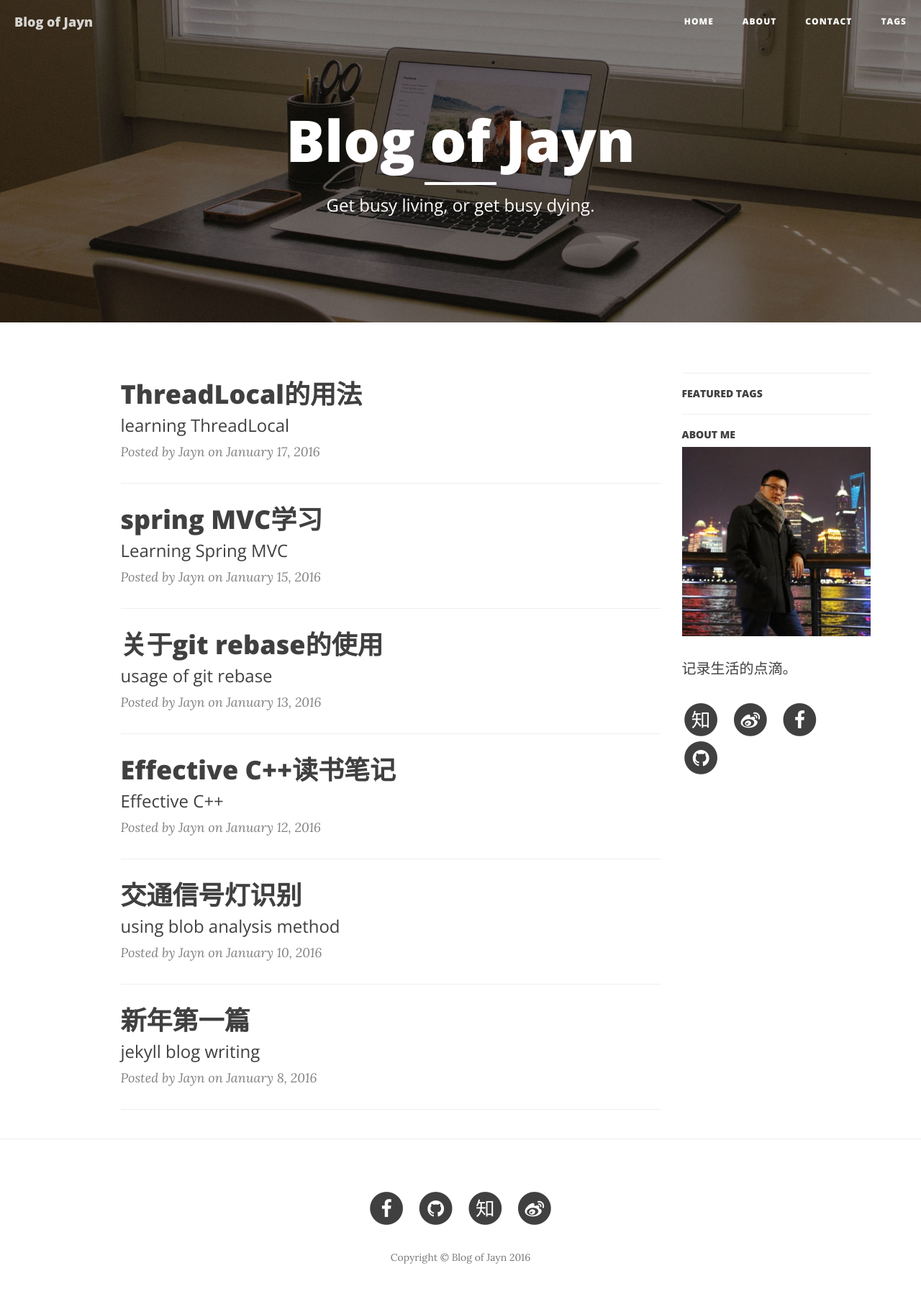
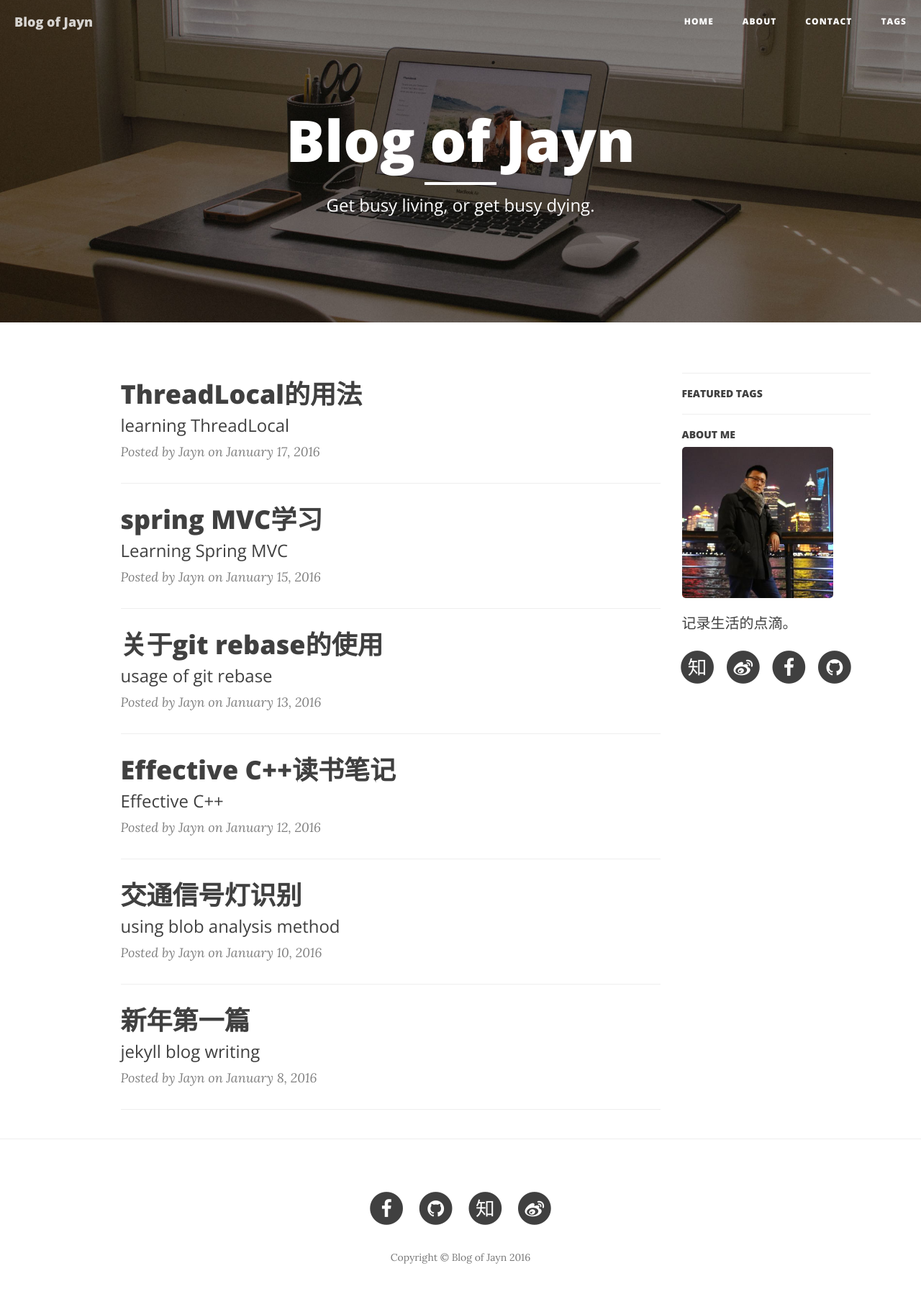
Before and after one commit to JayYangSS/JayYangSS.github.io, a Jekyll site: the page built from index.html, in a window 1280 px wide. Shown: the whole page at 72% size. Built offline with Jekyll 4.4.1, drawn with Linux system fonts in a browser that asks for light colours; nearby versions of some CDN libraries; the list of posts is cut into pages by our own code.

Commit message:
change the style of the avatar,the Link logo and the pagraph of the sidebar

```diff
--- a/css/clean-blog.css
+++ b/css/clean-blog.css
@@ -1,3 +1,19 @@
+.sidebar-container .short-about img {
+  width: 80%;
+  display: block;
+  border-radius: 5px;
+  margin-bottom: 20px;
+}
+
+.sidebar-container .short-about p {
+  margin-top: 0px;
+  margin-bottom: 20px;
+}
+
+.sidebar-container .short-about .list-inline > li {
+  padding-left: 0px;
+}
+
 body {
   font-family: 'Lora', 'Times New Roman', serif;
   font-size: 20px;
```
